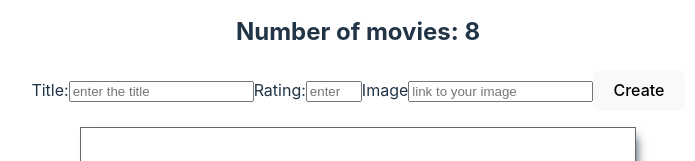
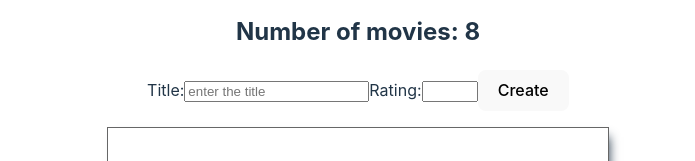
Before and after one commit to Pedrofigueiredo91/PorcornTime, a React (Vite) app: page / in a window 1280 px wide. Shown: the part 143-304 px from the top of the page, without its empty margins (282-977 px from the left). Built offline with nearby package versions, Linux system fonts and the light colour scheme.

Commit message:
extract form to add movie component

```diff
--- a/src/App.jsx
+++ b/src/App.jsx
@@ -1,7 +1,7 @@
 import { useState } from "react";
 
 import movies from "./data/movies.json";
-
+import AddMovie from "./components/AddMovie";
 import Header from "./components/Header";
 import Main from "./components/Main";
 import Footer from "./components/Footer";
@@ -20,69 +20,15 @@ function App() {
     setMoviesToDisplay(newList);
   };
 
-  const handleSubmit = (e) => {
-    e.preventDefault();
-    const newMovie = {
-      title: title,
-      rating: rating,
-      imgURL: image,
+  const addNewMovie = (newMovie) => {
+    const newList = [newMovie, ...moviesToDisplay];
+    setMoviesToDisplay(newList);
     };
-
-    const newList = [newMovie, ...moviesToDisplay];
-
-    setMoviesToDisplay(newList);
-    setTitle("");
-    setRating("");
-    setImage("");
-  };
 
   return (
     <>
       <Header numberOfMovies={moviesToDisplay.length} />
-      <section>
-        <form onSubmit={handleSubmit}>
-          <label>
-            Title:
-            <input
-              type="text"
-              name="title"
-              placeholder="enter the title"
-              value={title}
-              required
-              onChange={(e) => {
-                setTitle(e.target.value);
-              }}
-            />
-          </label>
-          <label>
-            Rating:
-            <input
-              type="number"
-              name="rating"
-              min={1}
-              max={10}
-              placeholder="enter the rating"
-              value={rating}
-              onChange={(e) => {
-                setRating(e.target.value);
-              }}
-            />
-          </label>
-          <label>
-            Image
-            <input
-              type="text"
-              name="image"
-              placeholder="link to your image"
-              value={image}
-              onChange={(e) => {
-                setImage(e.target.value);
-              }}
-            />
-          </label>
-          <button>Create</button>
-        </form>
-      </section>
+      <AddMovie callbackToAddMovie={addNewMovie} />
       <Main movies={moviesToDisplay} callbackToDelete={deleteMovie} />
       <Footer />
     </>
--- /dev/null
+++ b/src/components/AddMovie.jsx
@@ -0,0 +1,63 @@
+import { useState } from "react";
+
+
+function AddMovie(props) {
+
+    const [title, setTitle] = useState("");
+    const [rating, setRating] = useState("");
+
+
+    const handleSubmit = (e) => {
+        e.preventDefault();
+
+        const movieDetails = {
+            title: title,
+            rating: rating
+        }
+
+        // invoke function in the parent component
+        props.callbackToAddMovie(movieDetails);
+
+        // clear form
+        setTitle("");
+        setRating("");
+    }
+
+
+    return (
+        <section>
+            <form onSubmit={handleSubmit}>
+
+                <label>
+                    Title:
+                    <input
+                        type="text"
+                        name="title"
+                        required={true}
+                        placeholder="enter the title"
+                        value={title}
+                        onChange={(e) => { setTitle(e.target.value) }}
+                    />
+                </label>
+
+
+                <label>
+                    Rating:
+                    <input
+                        name="rating"
+                        type="number"
+                        required={true}
+                        min={1}
+                        max={10}
+                        value={rating}
+                        onChange={(e) => { setRating(e.target.value) }}
+                    />
+                </label>
+
+                <button>Create</button>
+            </form>
+        </section>
+    )
+}
+
+export default AddMovie;
```
